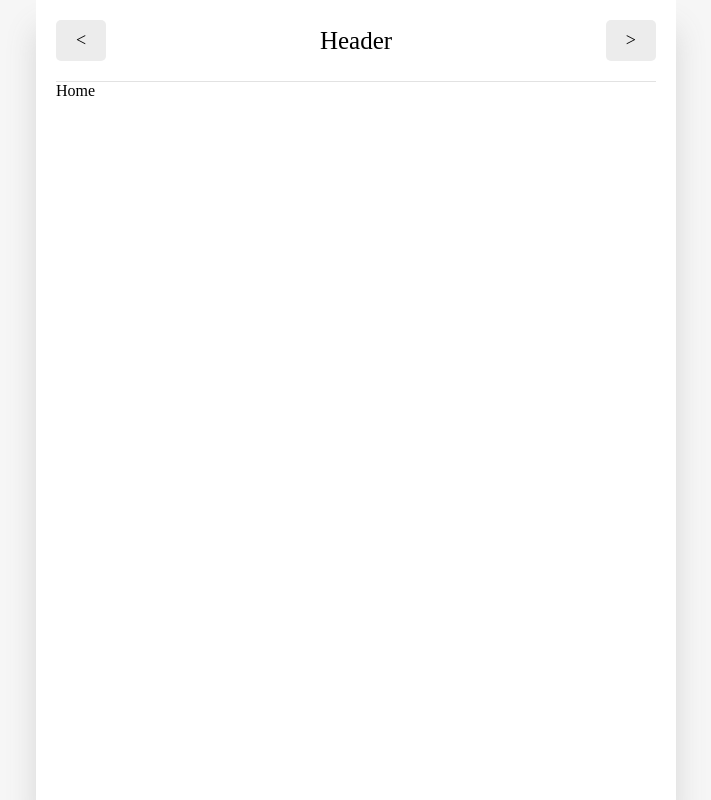
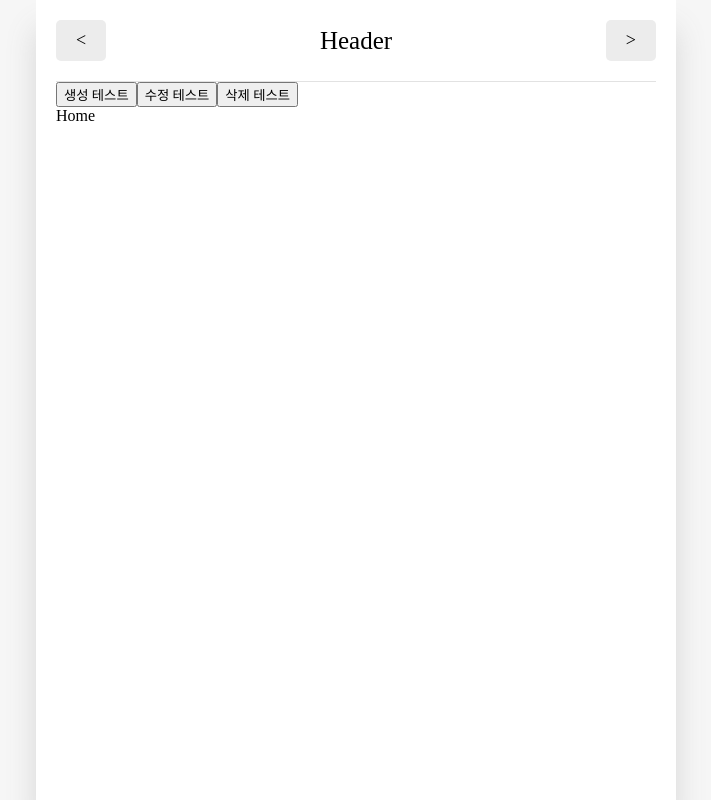
Before and after one commit to 6suhyeon/react-study, a React (Vite) app in the folder react-javaScript 기초/section13/: page / in a window 1280 px wide. Shown: the whole page, without its empty margins (284-995 px from the left). Built offline with nearby package versions, Linux system fonts and the light colour scheme; a web font is replaced by a local one.

Commit message:
feat : 일기 관련 기능 구현하기

```diff
--- a/react-javaScript 기초/section13/src/App.jsx
+++ b/react-javaScript 기초/section13/src/App.jsx
@@ -1,21 +1,89 @@
 import "./App.css";
-import { Routes, Route, Link, useNavigate } from "react-router-dom";
+import { Routes, Route, Link, useNavigate, data } from "react-router-dom";
 import Diary from "./pages/Diary";
 import Home from "./pages/Home";
 import New from "./pages/New";
+import Edit from "./pages/Edit";
 import NotFound from "./pages/NotFound";
 import { getEmotionImage } from "./util/get-emotion-image";
 import Button from "./components/Button";
 import Header from "./components/Header";
+import { useReducer, useRef, createContext } from "react";
 
-// 1. "/" : 모든 일기를 조회하는 Home 페이지
-// 2. "/new" : 새로운 일기를 생성하는 New 페이지
-// 3. "/diary" : 일기를 상세히 조회하는 New 페이지
+const mockData = [
+  {
+    id: 1,
+    createdDate: new Date().getTime(),
+    emotionId: 1,
+    content: "1번일기",
+  },
+  {
+    id: 2,
+    createdDate: new Date().getTime(),
+    emotionId: 2,
+    content: "2번일기",
+  },
+  {
+    id: 3,
+    createdDate: new Date().getTime(),
+    emotionId: 3,
+    content: "3번일기",
+  },
+];
+
+function reducer(state, action) {
+  switch (action.type) {
+    case "CREATE":
+      return [action.data, ...state];
+    case "UPDATE":
+      return state.map((item) =>
+        String(item.id) === String(action.data.id) ? action.data : item
+      );
+    case "DELETE":
+      return state.filter((item) => String(item.id) !== String(action.id));
+
+    default:
+      return state;
+  }
+}
+
+const DiaryStateContext = createContext();
+const DiaryDispatchContext = createContext();
+
 function App() {
-  const nav = useNavigate();
+  const [data, dispatch] = useReducer(reducer, mockData);
+  const idRef = useRef(3);
 
-  const onClickButton = () => {
-    nav("/new");
+  // 새로운 일기 추가
+  const onCreate = (createdDate, emotionId, content) => {
+    dispatch({
+      type: "CREATE",
+      data: {
+        id: idRef.current++,
+        createdDate,
+        emotionId,
+        content,
+      },
+    });
+  };
+
+  const onUpdate = (id, createdDate, emotionId, content) => {
+    dispatch({
+      type: "UPDATE",
+      data: {
+        id,
+        createdDate,
+        emotionId,
+        content,
+      },
+    });
+  };
+
+  const onDelete = (id) => {
+    dispatch({
+      type: "DELETE",
+      id,
+    });
   };
 
   return (
@@ -40,12 +108,41 @@
         }
       />
 
+      <button
+        onClick={() => {
+          onCreate(new Date().getTime(), 1, "Hello");
+        }}
+      >
+        생성 테스트
+      </button>
+
+      <button
+        onClick={() => {
+          onUpdate(1, new Date().getTime(), 1, "수정");
+        }}
+      >
+        수정 테스트
+      </button>
+
+      <button
+        onClick={() => {
+          onDelete(1);
+        }}
+      >
+        삭제 테스트
+      </button>
+
+      <DiaryStateContext.Provider value={data}>
+        <DiaryDispatchContext.Provider value={{ onCreate, onUpdate, onDelete }}>
           <Routes>
             <Route path="/" element={<Home />} />
             <Route path="/new" element={<New />} />
             <Route path="/diary/:id" element={<Diary />} />
+            <Route path="/edit/:id" element={<Edit />} />
             <Route path="*" element={<NotFound />} />
           </Routes>
+        </DiaryDispatchContext.Provider>
+      </DiaryStateContext.Provider>
     </>
   );
 }
--- /dev/null
+++ b/react-javaScript 기초/section13/src/pages/Edit.jsx
@@ -0,0 +1,8 @@
+import { useParams } from "react-router-dom";
+
+const Edit = () => {
+  const params = useParams();
+  return <div>{params.id}번 입니다.</div>;
+};
+
+export default Edit;
```
Also changed, not shown: react-javaScript 기초/section13/eslint.config.js (+12 -12 lines). Lines whose indentation alone changed are shown as unchanged.
